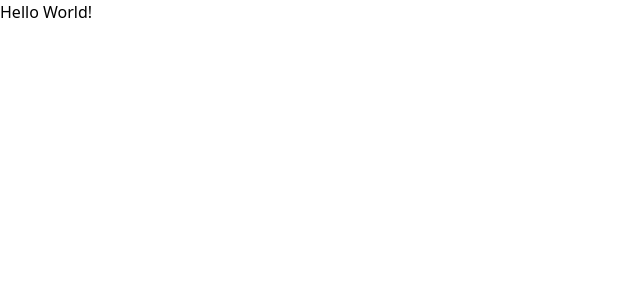
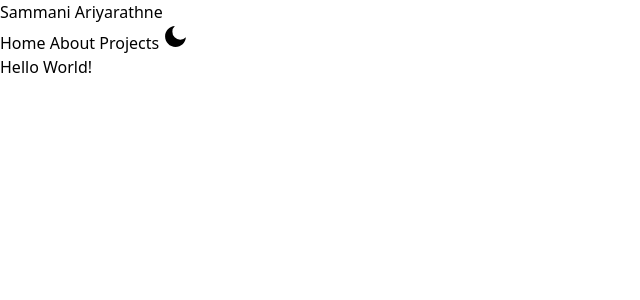
Before and after one commit to SammaniAri/personal-website, a Next.js app: page / in a window 1280 px wide. Shown: the top 300 px of the page, without its empty margins (0-640 px from the left). Built offline with nearby package versions, Linux system fonts and the light colour scheme.

Commit message:
Added navigation bar and button for dark mode

```diff
--- a/app/layout.tsx
+++ b/app/layout.tsx
@@ -1,4 +1,7 @@
+"use client"
 import '../styles/globals.css'
+import Navbar from '@/components/Navbar'
+import {ThemeProvider} from "next-themes"
 
 export default function RootLayout({
   children,
@@ -12,7 +15,7 @@ export default function RootLayout({
         head.tsx. Find out more at https://beta.nextjs.org/docs/api-reference/file-conventions/head
       */}
       <head />
-      <body>{children}</body>
+      <body> <ThemeProvider enableSystem = {true} attribute="class"> <Navbar/>{children}</ThemeProvider></body>
     </html>
   )
 }
--- /dev/null
+++ b/components/Navbar.tsx
@@ -0,0 +1,55 @@
+"use client" // this is a client component
+import React from "react"
+import { useState } from "react"
+import { Link } from "react-scroll/modules"
+//import { usePathname } from "next/navigation"
+import { useTheme } from "next-themes"
+import { RiMoonFill, RiSunLine } from "react-icons/ri"
+import { IoMdMenu, IoMdClose } from "react-icons/io"
+import { Interface } from "readline/promises"
+
+//Assign the types of navbar items
+interface NavItem {
+	label:string
+	page:string
+}
+
+const NAV_ITEMS: Array<NavItem>=[
+	{
+	label:"Home",
+	page: "Home"
+	},
+	{
+	label:"About",
+	page: "About"
+	},
+	{
+	label:"Projects",
+	page: "Projects"
+	},
+]
+
+
+const Navbar = () => {
+	//controle Whether the mobile view is open or not
+	const {systemTheme, theme, setTheme}=useTheme()
+	const currentTheme = theme === "system" ? systemTheme : theme
+	const [navbar, setNavbar] = useState(false)
+	return (
+		 <header className="w-full mx-auto px-4 sm:px-20 fixed top-0 z-50 shadow bg-white dark:bg-stone-900 dark:border-b dark:border-stone-600 ">
+			<div className="justify-between md:items-center md:flex">
+
+			<div  className="md:py-5 md:block"><h2 className="text-2xl font-bold"> Sammani Ariyarathne</h2></div>
+			<div className="md:spac-x-6"> {NAV_ITEMS.map((item,idx)=> {
+				return <a key={idx}>{item.label} </a>
+			})}
+
+			{currentTheme === "dark" ? ( <button onClick={()=>setTheme("light")} className="bg-slate-100 p-2 rounded-xl"> <RiSunLine size={25} color= "black"/> </button>): (<button onClick={()=>setTheme("dark")} className="bg-slate-100 p-2 rounded-xl" > <RiMoonFill size={25}  /> </button>)}
+			</div>
+
+			</div>
+		 </header>
+	)
+}
+
+export default Navbar
```
